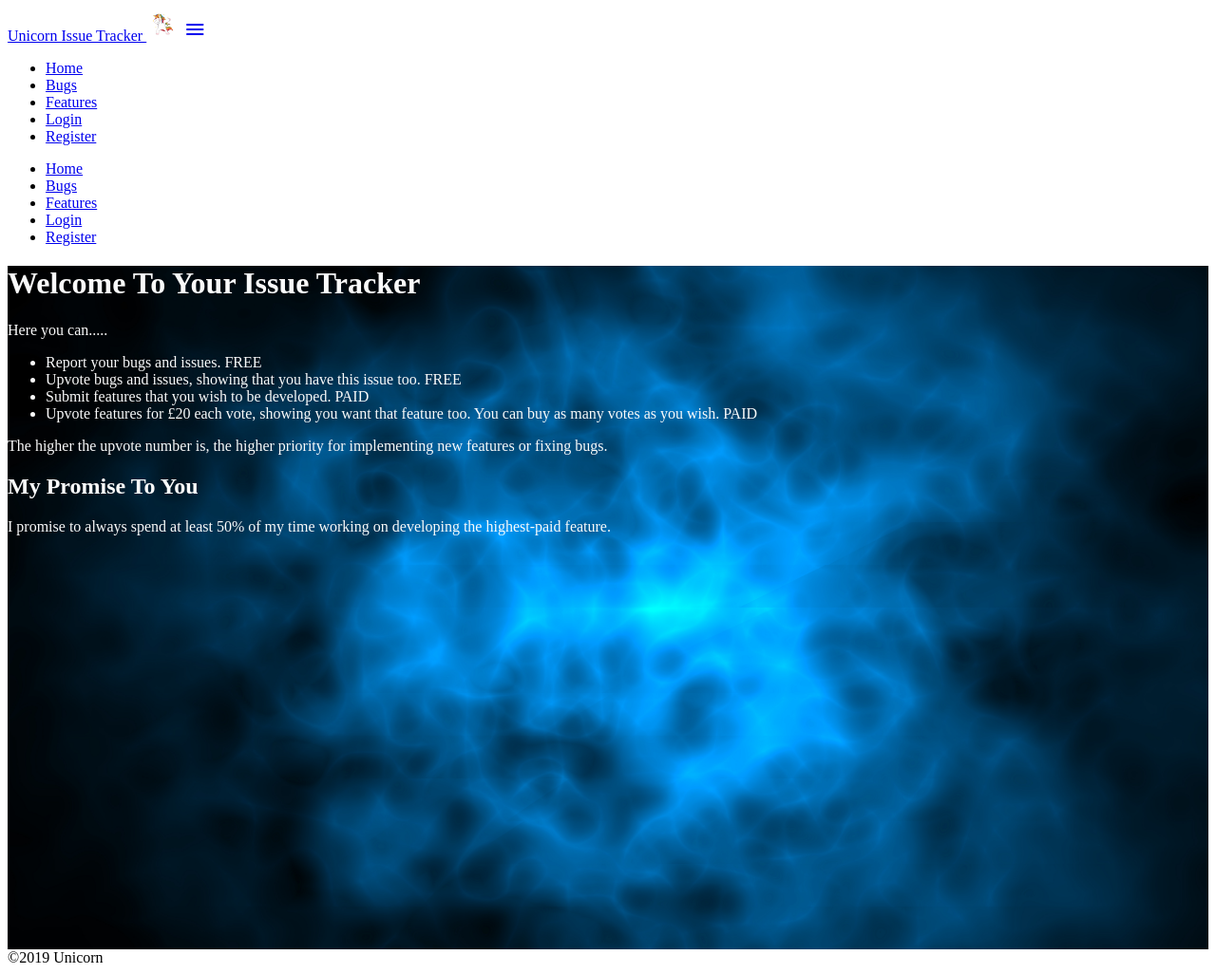
After one commit to sarahg177/unicorn_atrractor, a Django app: page / in a window 1280 px wide. The commit adds this page. Shown: the whole page at 95% size. Run offline with Django 3.2, Linux system fonts and the light colour scheme; some libraries are stand-ins or nearby versions.

Commit message:
styles.css added and welcome page added

```diff
--- /dev/null
+++ b/static/css/styles.css
@@ -0,0 +1,10 @@
+main {
+    background-image: url('../images/electric_background.jpeg');
+    background-size: cover;
+    height: 90vh;
+    color: #fafafa;
+}
+
+.unicorn_logo {
+    height: 35px;
+}
--- a/templates/base.html
+++ b/templates/base.html
@@ -21,7 +21,7 @@
 
     <nav>
     <div class="nav-wrapper">
-      <a href="#" class="brand-logo">Unicorn Issue Tracker <img class="unicorn_logo" src="{% static 'images/unicorn_dab.jpeg' %}" alt="Unicorn Logo"></img></a>
+      <a href="#" class="brand-logo">Unicorn Issue Tracker <img class="unicorn_logo" src="{% static 'images/unicorn_dab.jpeg' %}" alt="Unicorn Logo"></a>
       <a href="#" data-activates="mobile-demo" class="button-collapse"><i class="material-icons">menu</i></a>
       <ul class="right hide-on-med-and-down">
         <li><a href="#">Home</a></li>
--- /dev/null
+++ b/tickets/templates/welcome_page.html
@@ -0,0 +1,22 @@
+{% extends "base.html" %}
+
+{% block page_title %}Home Page{% endblock %}
+{% block page_heading %}Welcome To Your Issue Tracker{% endblock %}
+{% block content %}
+
+<div class="intro">
+<p> Here you can.....</p>
+<ul>
+    <li>Report your bugs and issues. FREE</li>
+    <li>Upvote bugs and issues, showing that you have this issue too. FREE</li>
+    <li>Submit features that you wish to be developed. PAID</li>
+    <li>Upvote features for £20 each vote, showing you want that feature too. You can buy as many votes as you wish. PAID</li>
+</ul>
+<p>The higher the upvote number is, the higher priority for implementing new features or fixing bugs.</p>
+</div>
+
+<div class="promise_section">
+<h2 class="promise">My Promise To You</h2>
+<p>I promise to always spend at least 50% of my time working on developing the highest-paid feature.</p>
+</div>
+{% endblock %}
--- /dev/null
+++ b/tickets/urls.py
@@ -0,0 +1,7 @@
+from django.urls import path
+from . import views
+
+
+urlpatterns = [
+    path('', views.welcome, name='welcome'),
+]
--- /dev/null
+++ b/tickets/views.py
@@ -0,0 +1,5 @@
+from django.shortcuts import render
+
+
+def welcome(request):
+    return render(request, 'welcome_page.html')
--- a/unicorn_atrractor/settings.py
+++ b/unicorn_atrractor/settings.py
@@ -45,8 +45,8 @@ INSTALLED_APPS = [
     'django.contrib.messages',
     'django.contrib.staticfiles',
     'users',
+    'tickets',
 ]
-
 MIDDLEWARE = [
     'django.middleware.security.SecurityMiddleware',
     'django.contrib.sessions.middleware.SessionMiddleware',
--- a/unicorn_atrractor/urls.py
+++ b/unicorn_atrractor/urls.py
@@ -13,14 +13,12 @@ Including another URLconf
     1. Import the include() function: from django.urls import include, path
     2. Add a URL to urlpatterns:  path('blog/', include('blog.urls'))
 """
-from django.contrib import admin
-from django.urls import path
 
 from django.contrib import admin
 from django.urls import path, include
 
 urlpatterns = [
-    path('', include('users.urls')),
+    path('', include('tickets.urls')),
     path('admin/', admin.site.urls),
     path('users/', include('users.urls'))
 ]
```
Also changed, not shown: tickets/templates/create_ticket.html (added, +10 -0 lines), tickets/templates/view_single_ticket.html (added, +10 -0 lines), tickets/templates/view_ticket_list.html (added, +10 -0 lines), static/images/electric_background.jpeg (added), static/images/unicorn_dab.jpeg (added), tickets/__init__.py (added), tickets/models.py (added).
